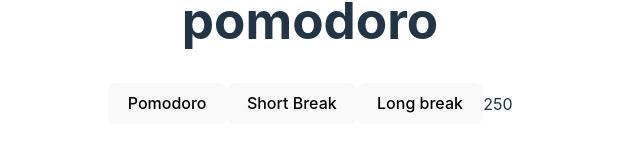
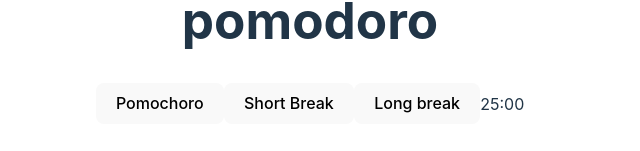
Before and after one commit to paragonmaik/pomodoro-timer, a React (Vite) app: page / in a window 1280 px wide. Shown: the part 359-510 px from the top of the page, without its empty margins (330-970 px from the left). Built offline with nearby package versions, Linux system fonts and the light colour scheme.

Commit message:
feat: implementa lógica que define modo do timer

```diff
--- a/src/App.tsx
+++ b/src/App.tsx
@@ -8,7 +8,7 @@ function App() {
     <>
       <h1>pomodoro</h1>
       <PomodoroOptions />
-      <Timer minutes={25} seconds={0} />
+      <Timer minutes={'25'} seconds={'00'} />
     </>
   )
 }
--- a/src/components/PomodoroOptions.tsx
+++ b/src/components/PomodoroOptions.tsx
@@ -1,10 +1,42 @@
+import { useState } from 'react';
+
+const options: object = {
+  pomodoro: 25,
+  shortBreak: 5,
+  longBreak: 15,
+  longBreakInterval: 4,
+}
+
 function PomodoroOptions() {
+  const [timerOptions, setTimerOptions] = useState(options);
+
+  const handleMode = () => {
+
+  }
 
   return (
     <>
-      <button>Pomodoro</button>
-      <button>Short Break</button>
-      <button>Long break</button>
+      <button
+        type='button'
+        id='pomochoro'
+        onClick={ handleMode }
+      >
+        Pomochoro
+      </button>
+      <button
+        type='button'
+        id='shortBreak'
+        onClick={ handleMode }
+      >
+        Short Break
+      </button>
+      <button
+        type='button'
+        id='longBreak'
+        onClick={ handleMode }
+      >
+        Long break
+      </button>
     </>
   )
 }
--- a/src/components/Timer.tsx
+++ b/src/components/Timer.tsx
@@ -1,13 +1,15 @@
 type timer = {
-  minutes: number;
-  seconds: number;
+  minutes: string;
+  seconds: string;
 }
 
 function Timer({ minutes, seconds }: timer) {
 
+
   return (
     <>
       <span>{minutes}</span>
+      <span>:</span>
       <span>{seconds}</span>
     </>
   )
```
Also changed, not shown: src/context/TimerContext.tsx (added, +19 -0 lines).
